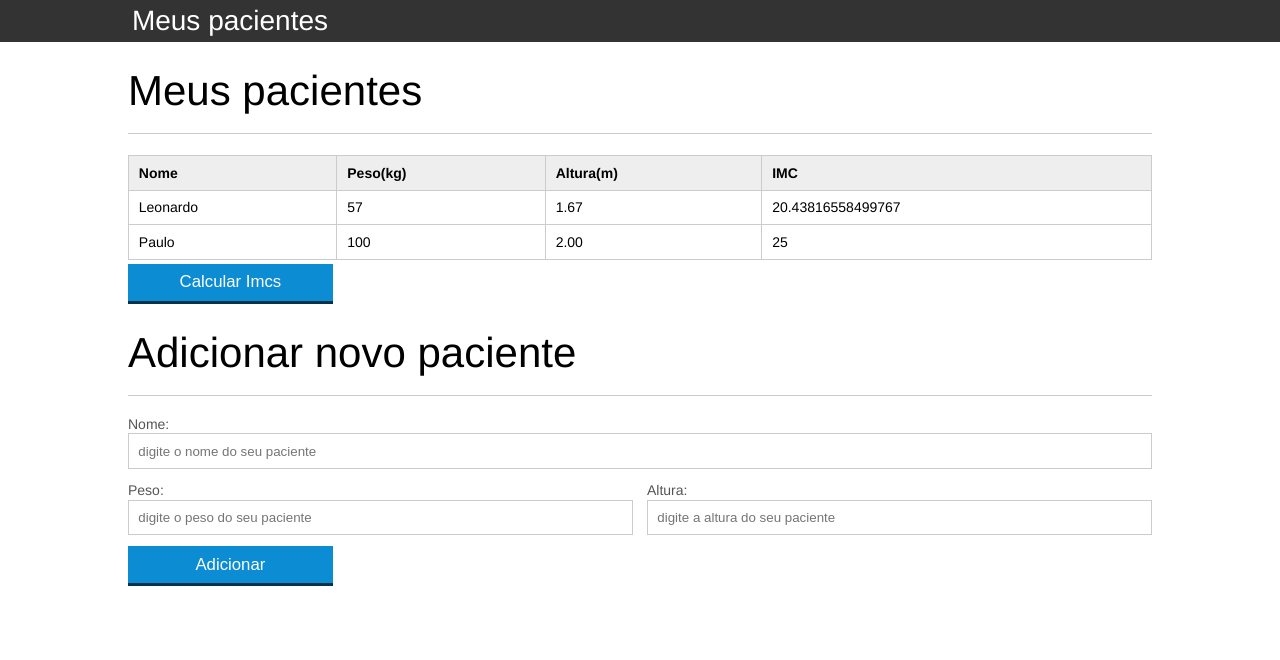
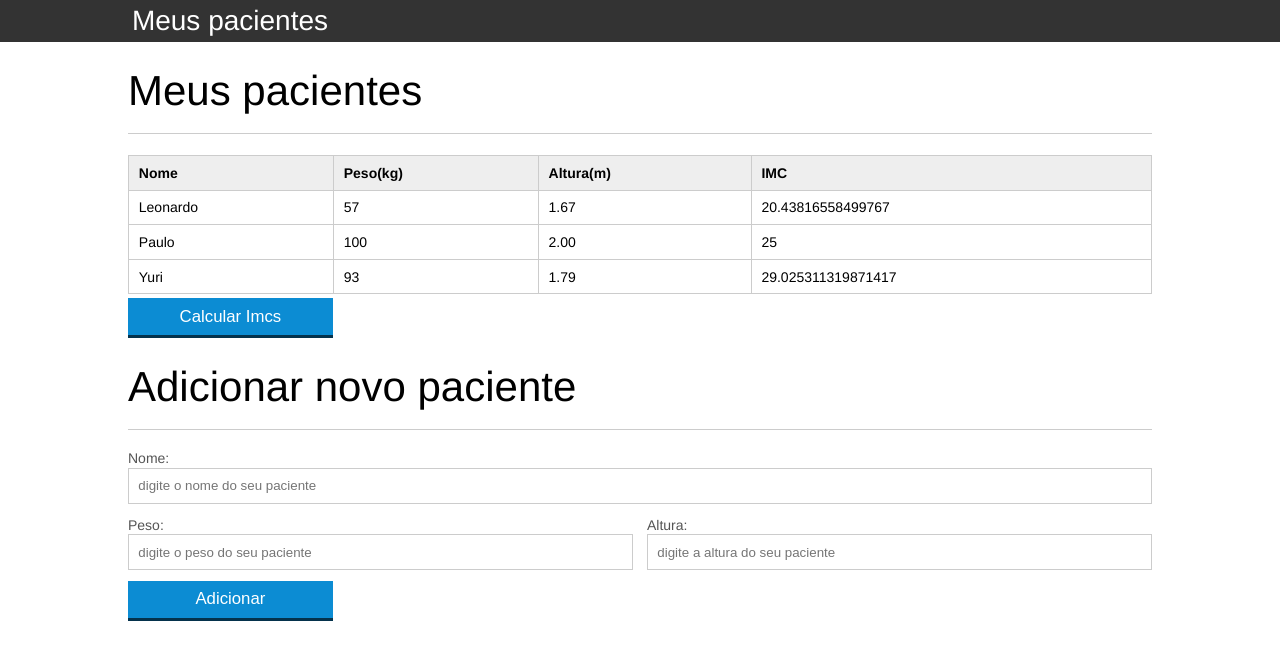
Before and after one commit to yuribreion1/projeto-js, a plain HTML site: page index.html in a window 1280 px wide. Drawn offline with Linux system fonts and the light colour scheme.

Commit message:
Otimização do código
O propósito destas mudanças foram para melhorar a organização das
funções e arquivos.

Troquei o calcula-imc por setaImc que tem somente o calculo do IMC por
paciente. Outra função é a imprimeNome.

Sem contar no arquivo percorreArray que hospeda somente a o array.

Agora no nosso índex temos os três arquivos JS

```diff
--- a/calcula-imc.js
+++ b/calcula-imc.js
@@ -1,7 +1,9 @@
-var nossosTrs = document.getElementsByClassName("paciente");
+var pacienteTr = document.getElementsByClassName("paciente");
 
-for(var posicaoDoTrAtual = 0; posicaoDoTrAtual <= nossosTrs.length -1; posicaoDoTrAtual++){
-	var trAtual = nossosTrs[posicaoDoTrAtual];
+percorreArray(pacienteTr, setaImc)
+
+for(var posicaoDoTrAtual = 0; posicaoDoTrAtual <= pacienteTr.length -1; posicaoDoTrAtual++){
+	var trAtual = pacienteTr[posicaoDoTrAtual];
 	var nomeTd = trAtual.getElementsByClassName("info-nome")[0]; //pega nome da posicao atual
 	var pesoTd = trAtual.getElementsByClassName("info-peso")[0]; //pega peso na posicao atual
 	var alturaTd = trAtual.getElementsByClassName("info-altura")[0]; //pega peso na posicao atual
@@ -9,19 +11,15 @@ for(var posicaoDoTrAtual = 0; posicaoDoTrAtual <= nossosTrs.length -1; posicaoDo
 	var paciente = {
 	nome : nomeTd.textContent,
 	peso : pesoTd.textContent,
-	altura : alturaTd.textContent };
-
-	var imcDoPaciente = calculaImc(paciente); //calculamos o imc usando o paciente como parametro e gravando dentro de imc
-
-	var imcTd = trAtual.getElementsByClassName("info-imc")[0];
-	imcTd.textContent = imcDoPaciente; //imprimindo o valor de imc nas TD's
-
-}
-function calculaImc(paciente){ //criando uma função que tem somente o calculo do IMC
-		if(paciente.altura != 0){
-			var imcDoPaciente = paciente.peso / (paciente.altura * paciente.altura);
+	altura : alturaTd.textContent,
+	pegaImc : function(){ //adicionamos a função dentro da chave IMC, pois só queremos que ela seja executada dentro do objeto paciente -- função anonima
+		if(this.altura != 0){
+			var imcDoPaciente = this.peso / (this.altura * this.altura);
 			return imcDoPaciente; //temos que retornar um valor para poder usar este valor
 		} else{
 			console.log("Não posso executar uma divisão por 0!");
 		}
 	}
+
+	}
+}
--- /dev/null
+++ b/imprime-nome.js
@@ -0,0 +1,11 @@
+var pacienteTr = document.getElementsByClassName("paciente");
+
+percorreArray(pacienteTr, imprimeNome);
+
+function imprimeNome(paciente){
+
+	var tdNome = paciente.getElementsByClassName("info-nome")[0];
+
+	var pacienteAtual = { nome : tdNome.textContent };
+	console.log(pacienteAtual.nome);
+}
--- a/index.html
+++ b/index.html
@@ -34,6 +34,12 @@
 						<td class="info-altura" id="altura-2">2.00</td>
 						<td class="info-imc" id="imc-2"></td>
 					</tr>
+					<tr class="paciente">
+						<td class="info-nome" id="nome-3">Yuri</td>
+						<td class="info-peso" id="peso-3">93</td>
+						<td class="info-altura" id="altura-3">1.79</td>
+						<td class="info-imc" id="imc-3"></td>
+					</tr>
 				</table>
 				<button id="calcula-imcs" class="botao ">Calcular Imcs</button>
 			</section>
@@ -56,6 +62,8 @@
 				</form>
 			</section>
 		</main>
-		<script src="calcula-imc.js"></script>
+		<script src="percorre.js"></script>
+		<script src="imprime-nome.js"></script>
+		<script src="setaImc.js"></script>
 	</body>
 </html>
--- /dev/null
+++ b/percorre.js
@@ -0,0 +1,8 @@
+function percorreArray(pacienteTr, imprimeNome){
+	for (var posicaoAtual = 0; posicaoAtual <= pacienteTr.length - 1; posicaoAtual++) {
+
+		var pacienteAtual = pacienteTr[posicaoAtual];
+		imprimeNome(pacienteAtual);
+
+	}
+}
--- /dev/null
+++ b/setaImc.js
@@ -0,0 +1,28 @@
+var pacienteTr = document.getElementsByClassName("paciente");
+
+percorreArray(pacienteTr, function(paciente){
+
+	var tdNome = paciente.getElementsByClassName("info-nome")[0];
+	var tdPeso = paciente.getElementsByClassName("info-peso")[0];
+	var tdAltura = paciente.getElementsByClassName("info-altura")[0];
+
+	var pacienteAtual = { 	nome : tdNome.textContent,
+							peso : tdPeso.textContent,
+							altura : tdAltura.textContent,
+							pegaImc : function() {
+								if(this.altura != 0 ){
+									var imc = this.peso / (this.altura * this.altura);
+									return imc;
+								} else {
+									console.log("Não podemos dividir valor por zero");
+								}
+							}
+						}
+
+
+		var imc = pacienteAtual.pegaImc(); //neste formato agora, sem passagem de parametro temos uma função como um getter
+
+		var imcTd = paciente.getElementsByClassName("info-imc")[0];
+		imcTd.textContent = imc; //imprimindo o valor de imc nas TD's
+		console.log(imc);
+	});
```
Also changed, not shown: 1 other file.
